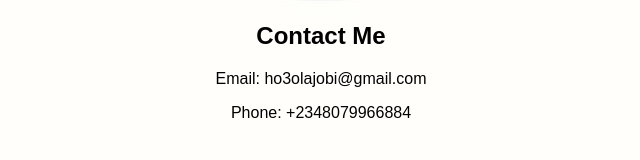
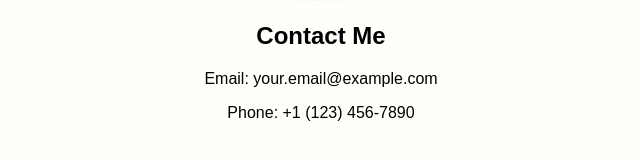
Before and after one commit to haneeo3/Portfoliox, a plain HTML site: page index.html in a window 1280 px wide. Shown: the part 1088-1248 px from the top of the page, 319-959 px from the left. Drawn offline with Linux system fonts and the light colour scheme; a script that the page names is missing.

Commit message:
index.html

```diff
--- a/index.html
+++ b/index.html
@@ -13,7 +13,7 @@
         <a class="nav-link" href="#welcome-section">Welcome</a>
         <a class="nav-link" href="#projects">Projects</a>
         <a class="nav-link" href="#contact">Contact</a>
-        <a id="profile-link" href="https://github.com/haneeo3" target="_blank">GitHub Profile</a>
+        <a id="profile-link" href="https://github.com/yourgithubusername" target="_blank">GitHub Profile</a>
     </nav>
 
     <section id="welcome-section">
@@ -31,8 +31,8 @@
 
     <section id="contact">
         <h2>Contact Me</h2>
-        <p>Email: ho3olajobi@gmail.com</p>
-        <p>Phone: +2348079966884</p>
+        <p>Email: your.email@example.com</p>
+        <p>Phone: +1 (123) 456-7890</p>
     </section>
 
     <script src="script.js"></script>
```
